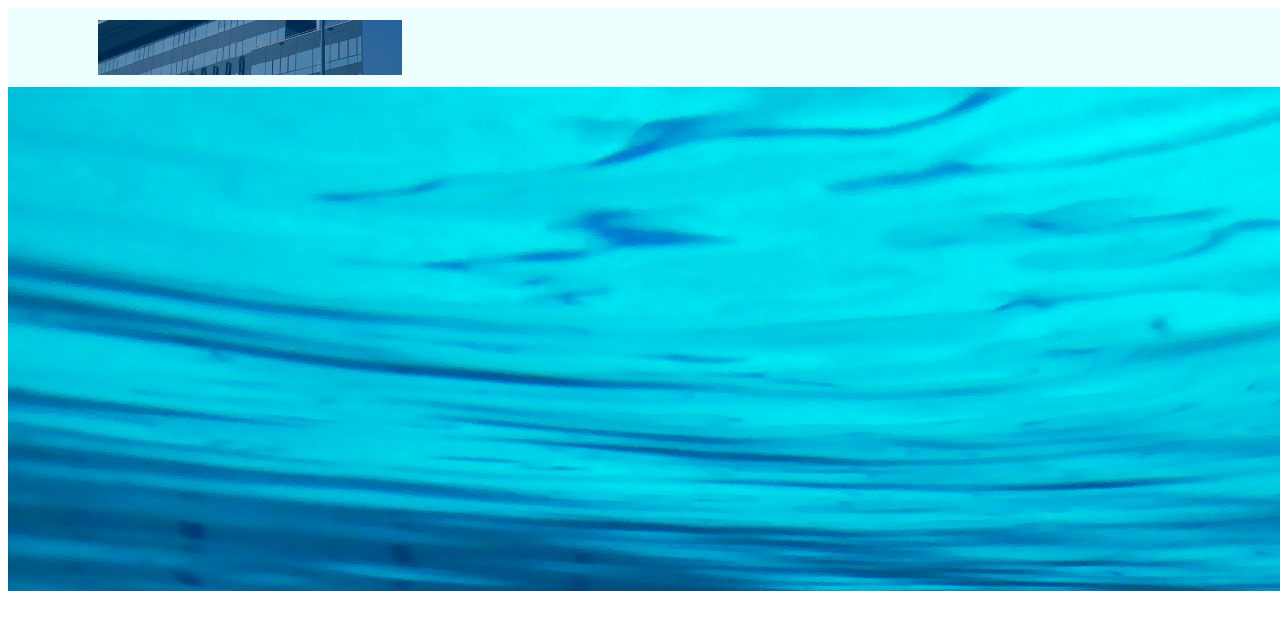
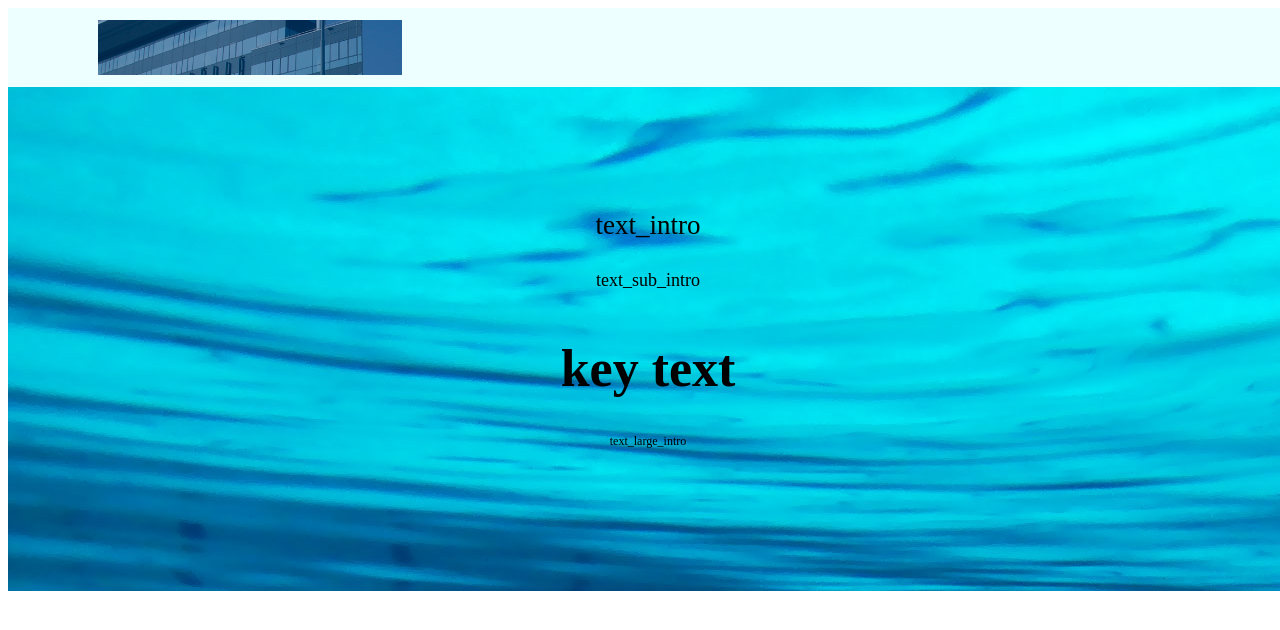
Before and after one commit to PanchenkoNata/HW_06_09_18, a plain HTML site: page PetroHolding/index.html in a window 1280 px wide. Drawn offline with Linux system fonts and the light colour scheme.

Commit message:
Add block 'Intro'

```diff
--- a/PetroHolding/index.html
+++ b/PetroHolding/index.html
@@ -18,6 +18,26 @@
 	.intro {
 		height: 504px;
 		background-image: url(images/intro.jpg);
+		overflow: hidden;
+	}
+	.intro p, h1 {
+		text-align: center;
+	}
+	.text_intro {
+		font-size: 27px;
+		margin-top: 123px;
+	}
+	.text_sub_intro {
+		font-size: 18px;
+		margin-top: 29px;
+	}
+	h1 {
+		font-size: 52px;
+		margin-top: 48px;
+	}
+	.text_large_intro {
+		font-size: 12px;
+		margin-top: 36px;
 	}
 </style>
 
@@ -31,7 +51,15 @@
 		</div>
 
 	</div>
-	<div class="container ledge intro"></div>
+	<div class="container ledge intro">
+		<div class="1">
+			<p class="text_intro">text_intro</p>
+			<p class="text_sub_intro">text_sub_intro</p>
+			<h1>key text</h1>
+			<p class="text_large_intro">text_large_intro</p>
+		</div>
+
+	</div>
 	<div class="container ledge history"></div>
 	<div class="container ledge social"></div>
 	<div class="container messagePres"></div>
```
